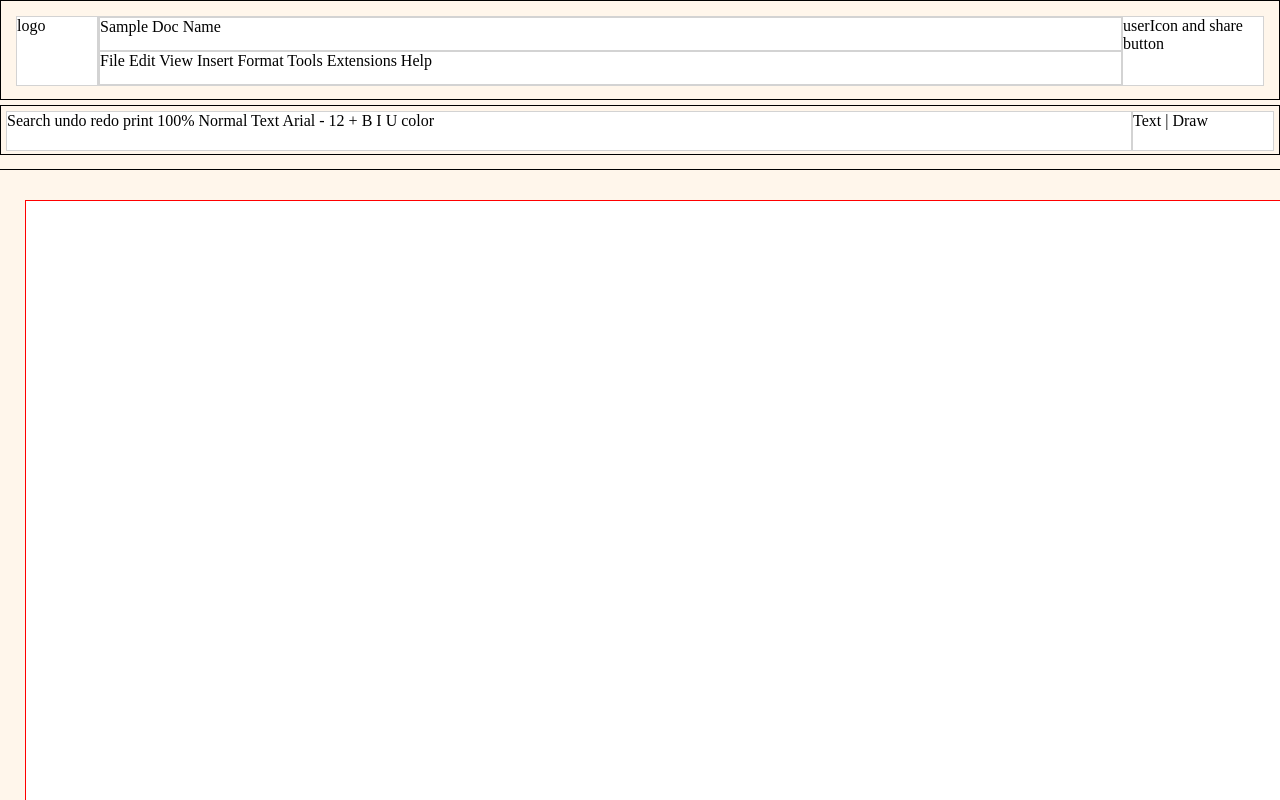
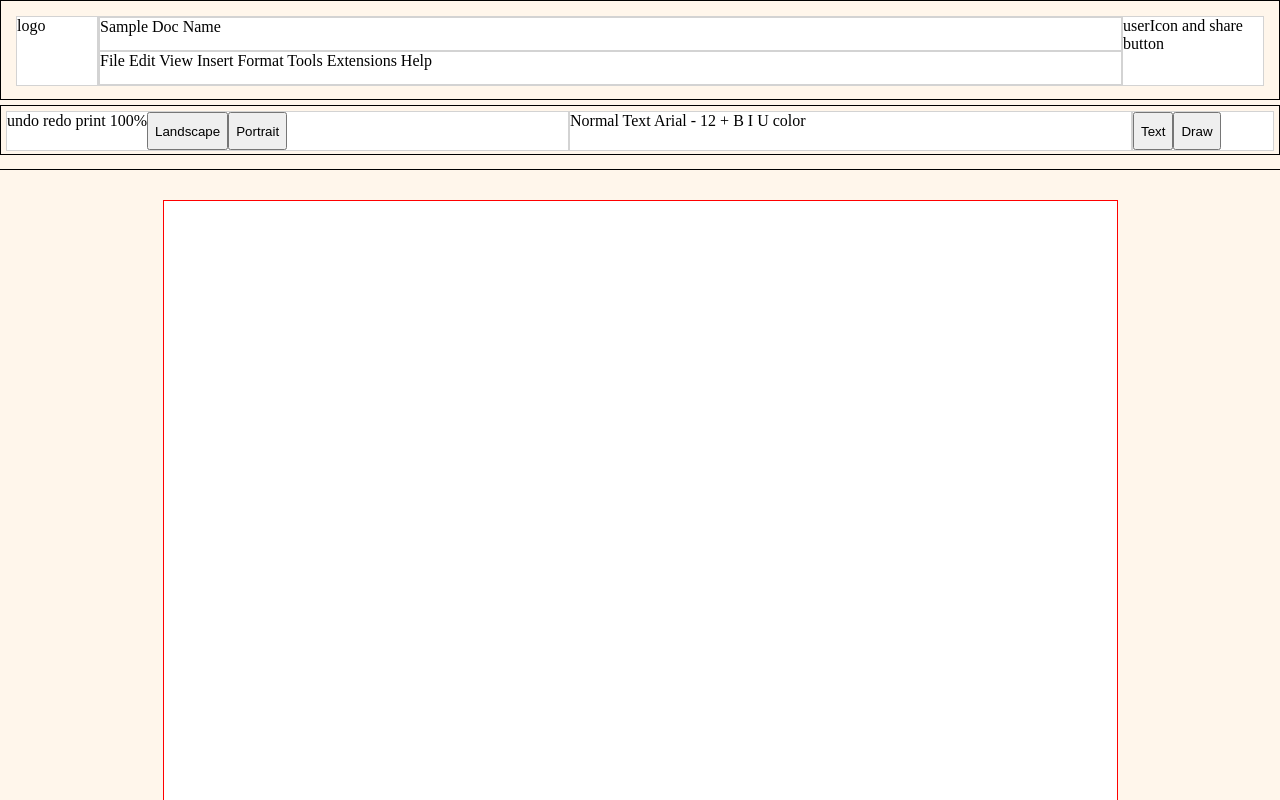
Before and after one commit to SummerJ0y/shared-whiteboard, a Next.js app in the folder client/: page / in a window 1280 px wide. Built offline with nearby package versions, Linux system fonts and the light colour scheme; no server answers.

Commit message:
switch between tool bars for draw and text

```diff
--- a/client/src/app/components/header.js
+++ b/client/src/app/components/header.js
@@ -1,6 +1,10 @@
+"use client"
+import { useState } from 'react';
 import styles from './header.module.css';
 
 export default function Header() {
+    const [mode, setMode] = useState("text");
+    const [format, setFormat] = useState("landscape")
     return (
         <div className={styles.headerOuterBox}>
             <div className={styles.row1}>
@@ -21,10 +25,22 @@ export default function Header() {
             </div>
             <div className={styles.row2}>
                 <div className={styles.leftSection2}>
-                    Search undo  redo print  100%   Normal Text  Arial    - 12 +   B   I  U  color
+                    undo  redo print  100%
+                    <button onClick={() => setFormat("landscape")}>Landscape</button>
+                    <button onClick={() => setFormat("portrait")}>Portrait</button>
                 </div>
+                {mode === "text" ? (
+                    <div className={styles.middleSection2ForText}>
+                        Normal Text  Arial    - 12 +   B   I  U  color
+                    </div>
+                ) : (
+                    <div className={styles.middleSection2ForDraw}>
+                        color thickness opacity
+                    </div>
+                )}
                 <div className={styles.rightSection2}>
-                    Text | Draw
+                    <button onClick={() => setMode("text")}>Text</button>
+                    <button onClick={() => setMode("draw")}>Draw</button>
                 </div>
             </div>
         </div>
--- a/client/src/app/components/header.module.css
+++ b/client/src/app/components/header.module.css
@@ -78,6 +78,24 @@
   background-color: white;
 }
 
+.middleSection2ForText{
+  display: flex;
+  flex-direction: column;
+  border: 1px solid lightgray;
+  flex: 1;
+  height: 100%;
+  background-color: white;
+}
+
+.middleSection2ForDraw{
+  display: flex;
+  flex-direction: column;
+  border: 1px solid lightgray;
+  flex: 1;
+  height: 100%;
+  background-color: white;
+}
+
 .rightSection2{
   display: flex;
   border: 1px solid lightgray;
--- a/client/src/app/page.js
+++ b/client/src/app/page.js
@@ -1,9 +1,10 @@
 "use client";
 import styles from "./page.module.css";
-import { useEffect, useRef } from "react";
+import { useEffect, useRef, useState } from "react";
 import socket from "./utils/socket";
 
 export default function Home() {
+  const [format, setFormat] = useState("landscape");
   const canvasRef = useRef(null);
   const ctxRef = useRef(null);
   const isDrawing = useRef(false);
@@ -15,13 +16,20 @@ export default function Home() {
     socket.emit("join-canvas", canvasId);
 
     const canvas = canvasRef.current;
-    // canvas.width = window.innerWidth;
-    // canvas.height = window.innerHeight;
-    const style = getComputedStyle(canvas);
-    canvas.width = parseInt(style.width);
-    canvas.height = parseInt(style.height)
+    // const style = getComputedStyle(canvas);
+    // canvas.width = parseInt(style.width);
+    // canvas.height = parseInt(style.height)
 
     const ctx = canvas.getContext("2d");
+
+    if (format === "portrait") {
+      canvas.width = 674;
+      canvas.height = 953;
+    } else {
+      canvas.width = 953;
+      canvas.height = 674;
+    }
+
     ctx.lineCap = "round";
     ctx.strokeStyle = "black";
     ctx.lineWidth = 3;
@@ -39,7 +47,7 @@ export default function Home() {
     return () => {
       socket.off("draw");
     };
-  }, []);
+  }, [format]);
 
   const drawLine = (x0, y0, x1, y1, emit = true) => {
     const ctx = ctxRef.current;
--- a/client/src/app/page.module.css
+++ b/client/src/app/page.module.css
@@ -10,7 +10,7 @@
 
 .drawingCanvas {
   /* A3 paper ratio */
-  width: 953x;
+  width: 953px;
   height: 674px;
   border: 1px solid red;
   background-color: white;
```
